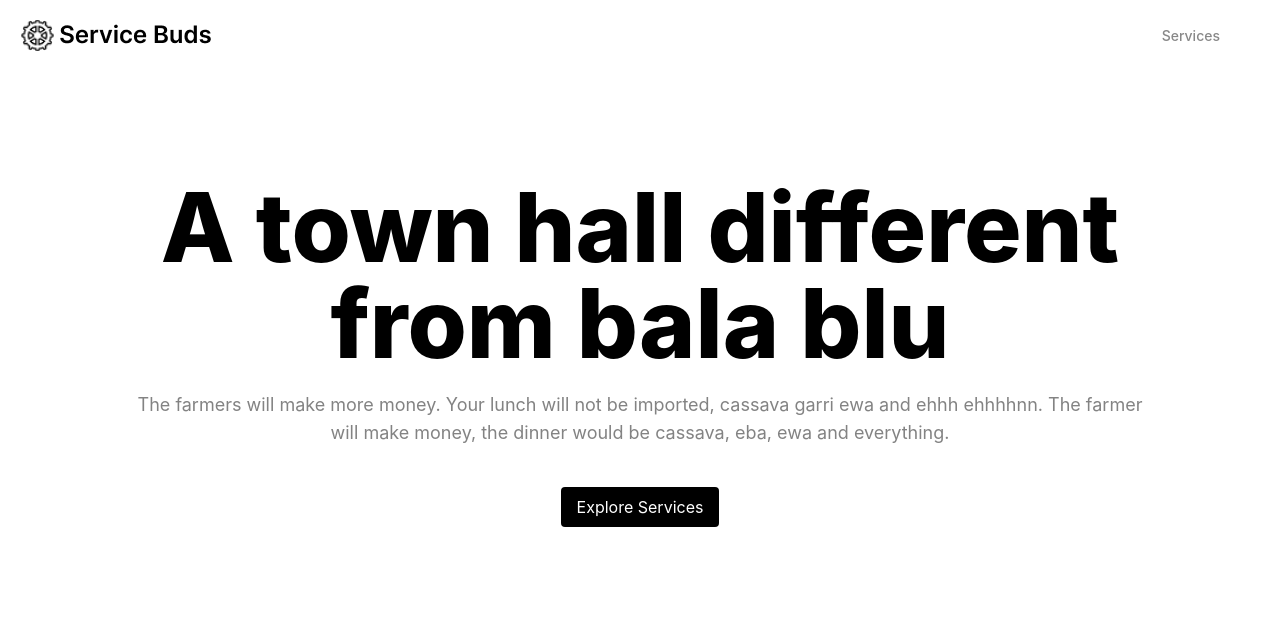
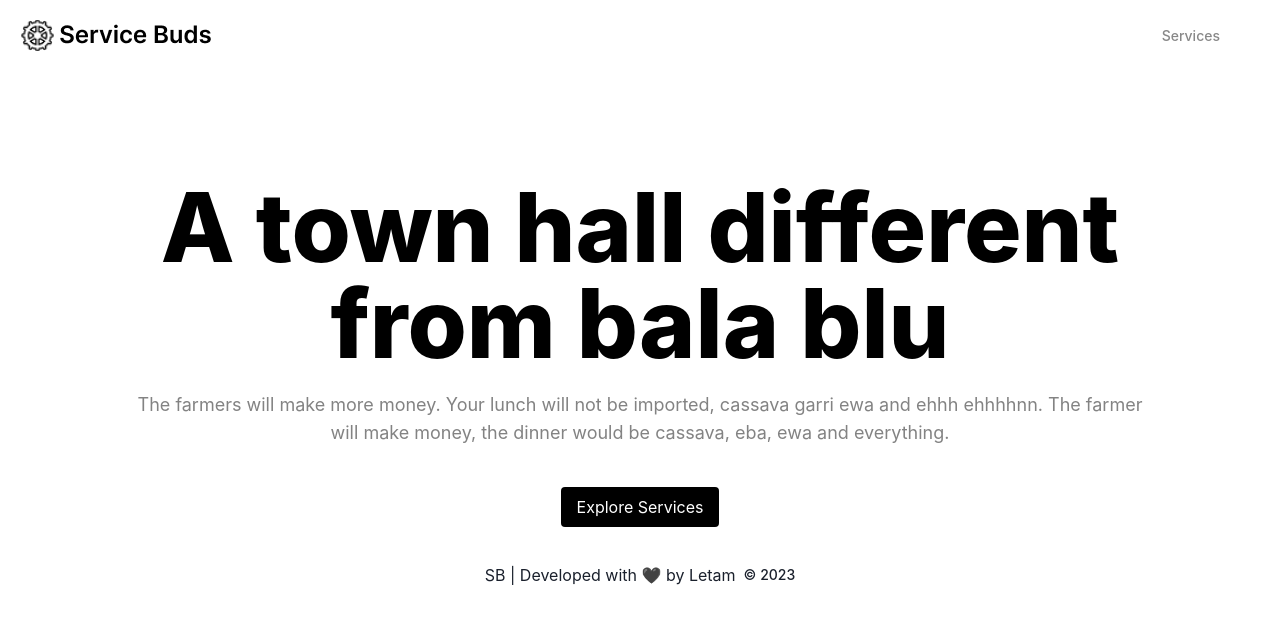
Before and after one commit to Yagazie-davidson/service-buds-client, a React (Vite) app: page / in a window 1280 px wide. Shown: the top 624 px of the page. Built offline with nearby package versions, Linux system fonts and the light colour scheme.

Commit message:
Create footer

```diff
--- a/src/Layout/Layout.jsx
+++ b/src/Layout/Layout.jsx
@@ -1,3 +1,4 @@
+import Footer from "../components/Footer";
 import NavBar from "../components/NavBar";
 
 const Layout = ({ children }) => {
@@ -5,6 +6,7 @@ const Layout = ({ children }) => {
 		<div className="mx-5 sm:mx-20 mt-5">
 			<NavBar />
 			<main>{children}</main>
+			<Footer />
 		</div>
 	);
 };
--- /dev/null
+++ b/src/components/Footer.jsx
@@ -0,0 +1,12 @@
+import React from "react";
+
+function Footer() {
+	return (
+		<footer className="flex h-24 items-center justify-center gap-x-2">
+			<p className="font-normal">SB | Developed with 🖤 by Letam </p>
+			<div className="text-sm font-medium">© {new Date().getFullYear()}</div>
+		</footer>
+	);
+}
+
+export default Footer;
```
